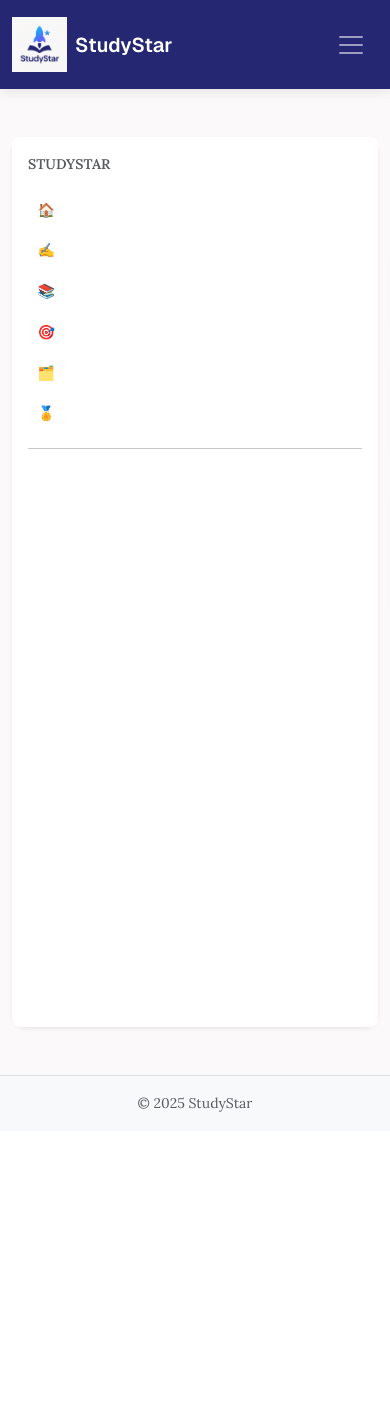
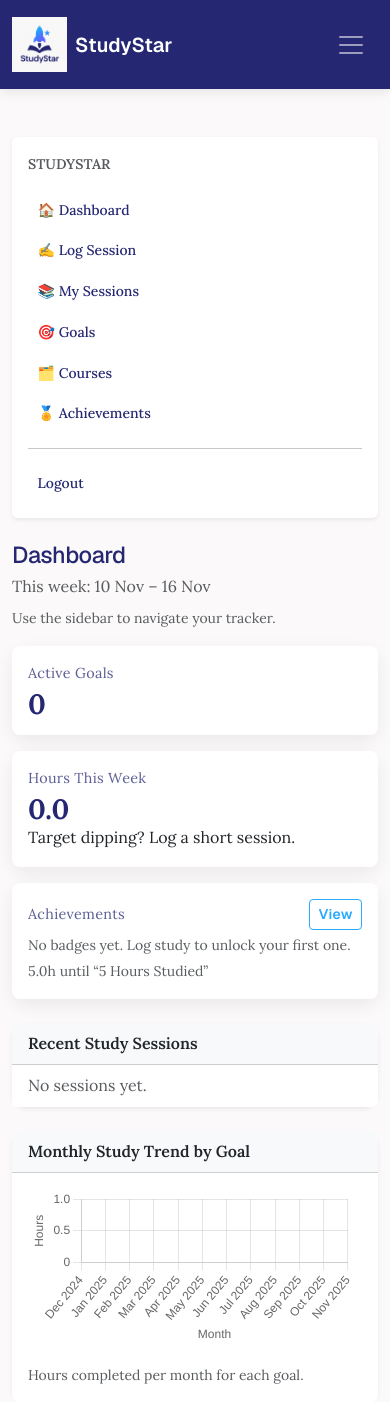
Before and after one commit to TereBts/py_study_tracker, a Django app: page /dashboard/ in a window 390 px wide; the page is wider, and only the part inside the window is pictured. Shown: the top 1402 px of that part. Before the commit the page ends 1112 px from the top of that part, so only its background shows below. Run offline with Django 4.2, Linux system fonts and the light colour scheme; the visitor is signed in with stand-in values (Sample User, id 1); data comes from the database, SQL or seed files in the repository; data that the repository does not hold is empty.

Commit message:
create sidebar for dashboard + logged in pages, optimise sidebar for mobile

```diff
--- a/static/css/main.css
+++ b/static/css/main.css
@@ -64,7 +64,8 @@ body {
   padding-bottom: 0.75rem;
 }
 
-.navbar-brand, .nav-link {
+.navbar .navbar-brand,
+.navbar .nav-link {
   color: #fff !important;
 }
 
@@ -185,9 +186,38 @@ h1, h2, h3, h4 {
 .progress-bar { background:#eee; border-radius:6px; overflow:hidden; height:20px; width:100%; }
 .progress-fill { background:#4f46e5; color:#fff; height:100%; text-align:center; font-size:12px; line-height:20px; transition:width .4s ease; }
 
-/*
-   Dashboard accents
-   */
+/* ===== DASHBOARD STYLES ===== */
+
+/* Sidebar appearance */
+.sidebar-nav {
+  width: 220px;
+  flex-shrink: 0;
+}
+
+/* Sidebar links (dark text on white background) */
+.sidebar-nav .sidebar-link {
+  color: var(--study-dark) !important;
+  display: block;
+  padding: 0.45rem 0.6rem;
+  border-radius: 0.4rem;
+  text-decoration: none;
+  transition: all 0.2s ease;
+  font-weight: 500;
+}
+
+.sidebar-nav .sidebar-link:hover {
+  background: rgba(40, 170, 255, 0.08);
+  color: var(--bs-primary) !important;
+  transform: translateX(2px);
+}
+
+/* Layout spacing */
+.dashboard-layout {
+  align-items: flex-start;
+  gap: 1.5rem;
+}
+
+/* Dashboard accents */
 
 .dashboard .card{
   border: none;
@@ -315,65 +350,21 @@ h1, h2, h3, h4 {
   box-shadow: 0 0 10px rgba(255, 215, 0, 0.6);
 }
 
-/* Dashboard achievements strip */
 
-.dashboard-achievement-row {
-  display: flex;
-  gap: 1rem;
-  margin-top: 0.5rem;
-  flex-wrap: wrap;
-}
 
-.dashboard-achievement-item {
-  min-width: 90px;
-  max-width: 110px;
-  display: flex;
-  flex-direction: column;
-  align-items: center;
-}
+/* ===== RESPONSIVE LAYOUTS ===== */
 
-/* Slightly smaller badges on dashboard */
-.dashboard-achievement-item .badge-icon {
-  width: 100px;
-  height: 100px;
-}
+/* On mobile: stack sidebar above main content */
+@media (max-width: 768px) {
+  /* dashboard */
+  .dashboard-layout {
+    flex-direction: column;
+    row-gap: 1rem;   /* vertical spacing */
+    column-gap: 0;   /* prevent extra width on the right */
+  }
 
-/* ===== Sidebar navigation (logged-in users) ===== */
-
-.sidebar-nav .card {
-  border: none;
-  border-radius: 14px;
-  background: #fff;
-  box-shadow: 0 6px 18px rgba(0,0,0,0.07);
-}
-
-.sidebar-link {
-  display: block;
-  padding: 0.45rem 0.6rem;
-  border-radius: 0.4rem;
-  color: var(--study-dark);
-  text-decoration: none;
-  transition: all 0.2s ease;
-}
-
-.sidebar-link:hover {
-  background: rgba(40, 170, 255, 0.08);
-  color: var(--bs-primary);
-  transform: translateX(2px);
-}
-
-.sidebar-link.text-danger:hover {
-  background: rgba(255,0,0,0.06);
-  color: #d9534f;
-}
-
-.sidebar-nav {
-  width: 220px;
-  flex-shrink: 0;
-}
-
-@media (max-width: 768px) {
   .sidebar-nav {
     width: 100%;
+    margin-bottom: 0.5rem;
   }
 }
--- a/templates/base.html
+++ b/templates/base.html
@@ -94,8 +94,8 @@
 <!-- Main content -->
 <main class="py-5">
   {% if user.is_authenticated %}
-    <div class="container d-flex gap-4">
-      <!-- Sidebar -->
+    <div class="container d-flex dashboard-layout">
+      <!-- ===== Sidebar for logged-in users ===== -->
       <aside class="sidebar-nav">
         <div class="card h-100 shadow-sm">
           <div class="card-body py-3 px-3">
@@ -132,19 +132,22 @@
         </div>
       </aside>
 
-      <!-- Main content area -->
+      <!-- open main area wrapper -->
       <section class="flex-grow-1">
-        {% block page_content %}{% endblock %}
+  {% else %}
+    <!-- guest/public layout -->
+    <div class="container">
+  {% endif %}
+
+        {% block content %}{% endblock %}
+
+  {% if user.is_authenticated %}
       </section>
     </div>
   {% else %}
-    <!-- Guest/public pages -->
-    <div class="container">
-      {% block content %}{% endblock %}
     </div>
   {% endif %}
 </main>
-
 
 
 <!--Footer-->
--- a/templates/tracker/dashboard.html
+++ b/templates/tracker/dashboard.html
@@ -4,7 +4,7 @@
 
 {% block title %}Dashboard{% endblock %}
 
-{% block page_content %}
+{% block content %}
 <div class="dashboard">
 
   {# Flash: recent achievements unlocked #}
```
Also changed, not shown: other parts of static/css/main.css (+19 -14 lines).
